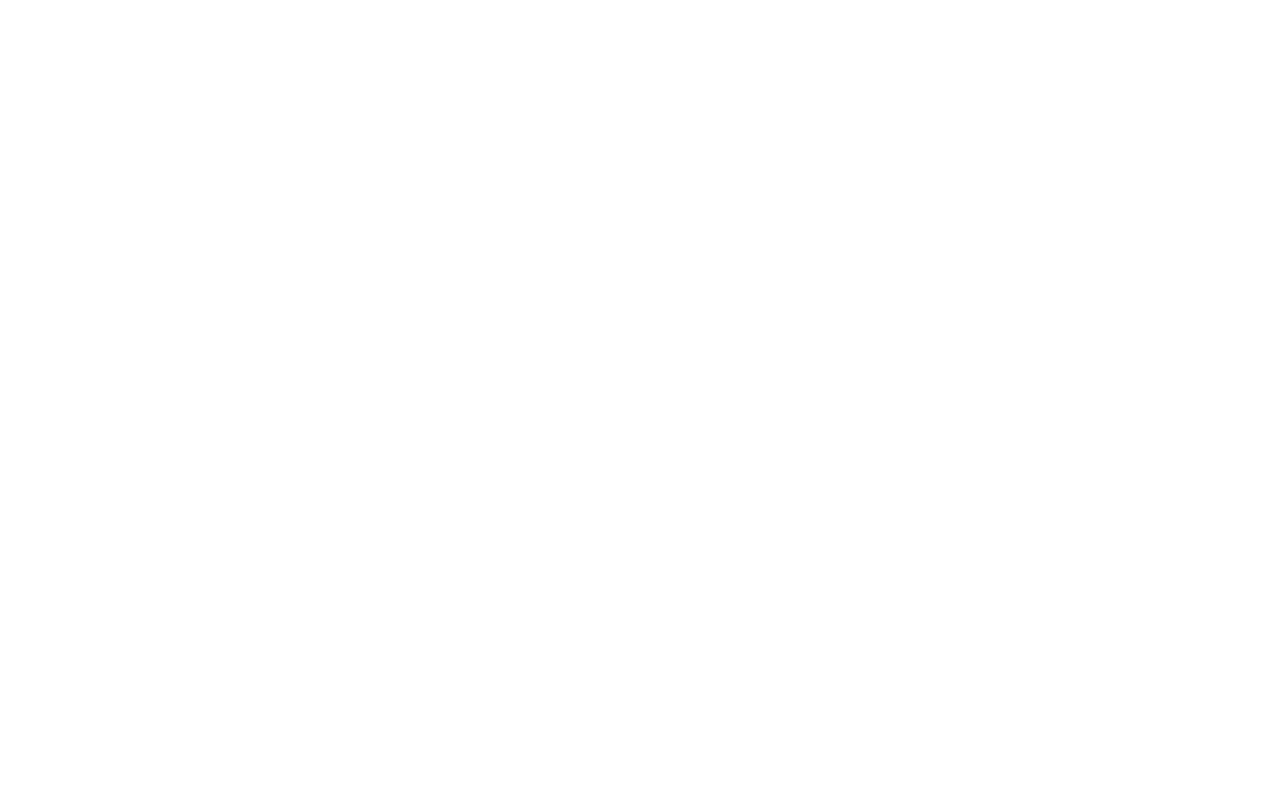
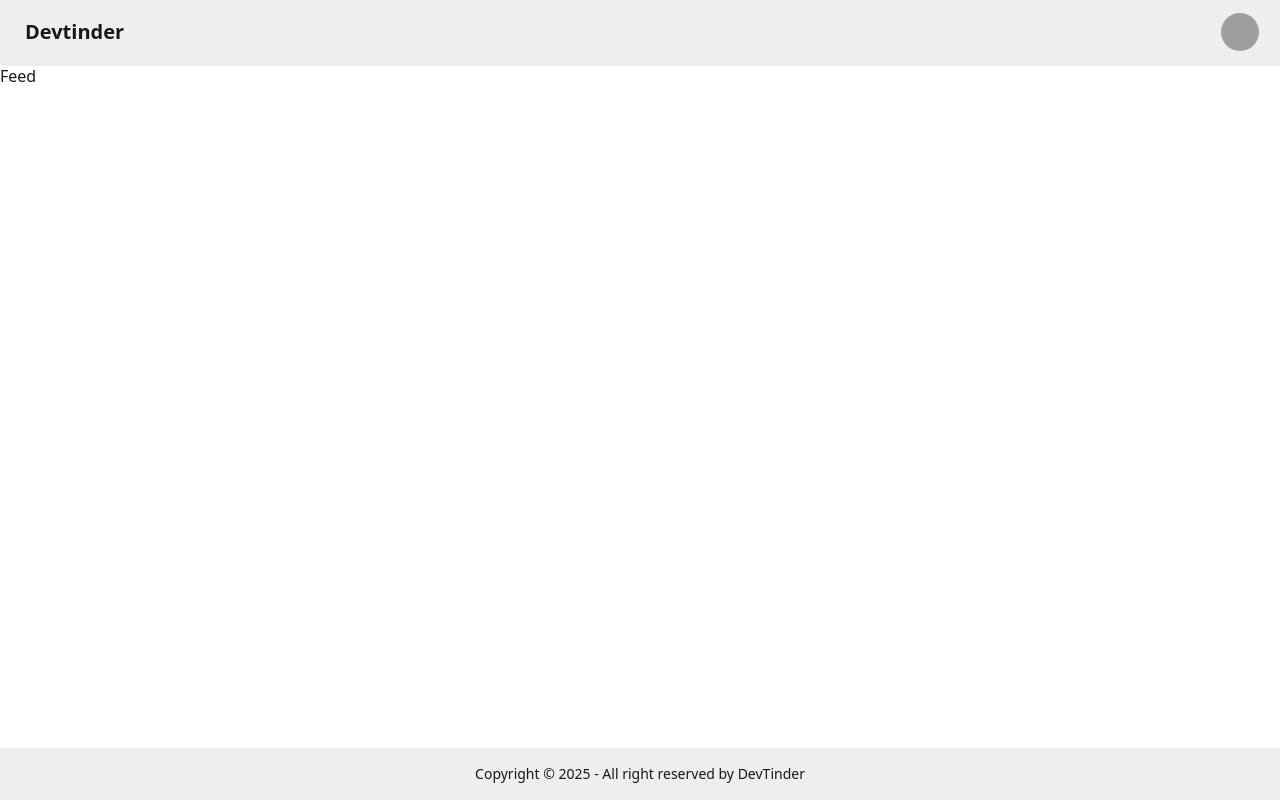
Before and after one commit to rishipandey14/devtinder-web, a React (Vite) app: page /feed in a window 1280 px wide. Before the commit this address had no page. Built offline with nearby package versions, Linux system fonts and the light colour scheme; grey boxes are pictures that could not be loaded.

Commit message:
restructerd it

```diff
--- a/src/App.jsx
+++ b/src/App.jsx
@@ -1,7 +1,8 @@
 import { BrowserRouter, Route, Routes } from "react-router-dom"
-import Body from "./Body"
-import Login from "./Login"
-import Profile from "./Profile"
+import Body from "./Components/Body"
+import Feed from "./Components/Feed"
+import Login from "./Components/Login"
+import Profile from "./Components/Profile"
 import { Provider } from "react-redux"
 import appStore from "./utils/appStore"
 
@@ -12,6 +13,7 @@ function App() {
         < BrowserRouter basename="/">
           <Routes >
             <Route path="/" element={<Body />}>
+              <Route path="/feed" element={<Feed />} />
               <Route path="/login" element={<Login />} />
               <Route path="/profile" element={<Profile />} />
             </Route>
--- /dev/null
+++ b/src/Components/Feed.jsx
@@ -0,0 +1,9 @@
+import React from 'react'
+
+const Feed = () => {
+  return (
+    <div>Feed</div>
+  )
+}
+
+export default Feed
--- a/src/Login.jsx
+++ b/src/Components/Login.jsx
@@ -1,17 +1,20 @@
 import axios from "axios";
 import React, { useState } from "react";
 import { useDispatch } from "react-redux";
-import { addUser } from "./utils/userSlice";
+import { addUser } from "../utils/userSlice";
+import { BASE_URL } from "../utils/constants";
+import { useNavigate } from "react-router-dom";
 
 const Login = () => {
 
   const [emailId, setEmailId] = useState("rishi@gmail.com");
   const [password, setPassword] = useState("Rishi@1403");
   const dispatch = useDispatch();
+  const navigate = useNavigate();
 
   const handleLogin = async ()  => {
     try {
-      const res = await axios.post("http://localhost:7000/login", {
+      const res = await axios.post(BASE_URL + "/login", {
         emailId,
         password,
       },{
@@ -19,6 +22,7 @@ const Login = () => {
       });
       console.log(res.data);
       dispatch(addUser(res.data));
+      return navigate("/feed");
 
     } catch (err) {
       console.log("Error - ", err);
--- /dev/null
+++ b/src/utils/constants.js
@@ -0,0 +1 @@
+export const BASE_URL = "http://localhost:7000";
```
Also changed, not shown: src/Components/Body.jsx (renamed from src/Body.jsx), src/Components/Footer.jsx (renamed from src/Footer.jsx), src/Components/NavBar.jsx (renamed from src/NavBar.jsx), src/Components/Profile.jsx (renamed from src/Profile.jsx).
